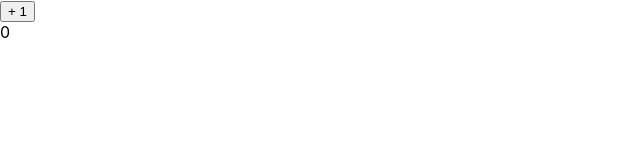
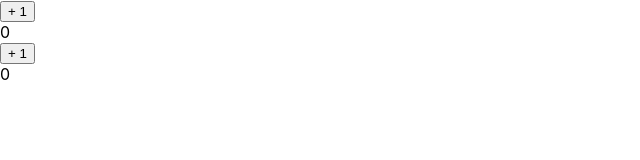
Before and after one commit to andydangit/React-Concept, a React (Create React App) app: page / in a window 1280 px wide. Shown: the top 160 px of the page, without its empty margins (0-640 px from the left). Built offline with nearby package versions, Linux system fonts and the light colour scheme.

Commit message:
act differnet from each other component

```diff
--- a/src/components/App.js
+++ b/src/components/App.js
@@ -6,6 +6,7 @@ function App() {
   return (
     <div className="App">
       <CountButton />
+      <CountButton />
     </div>
   );
 }
```
